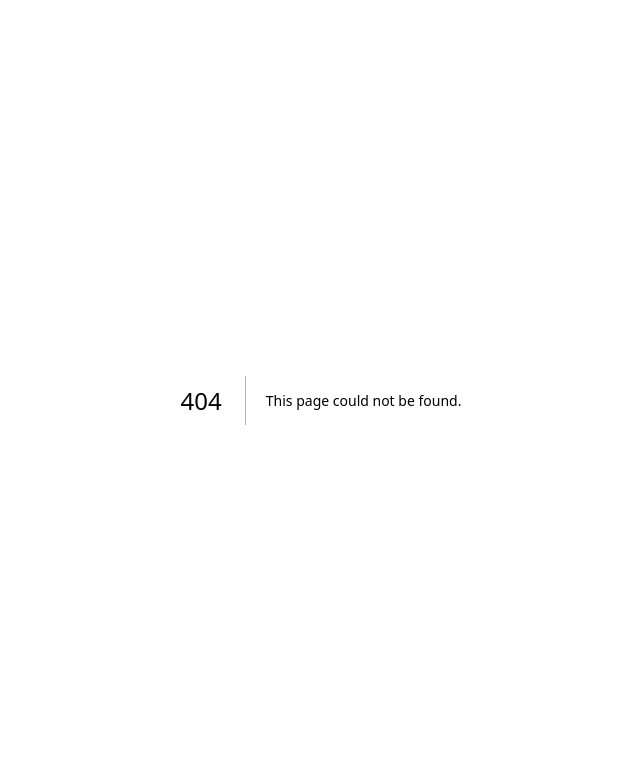
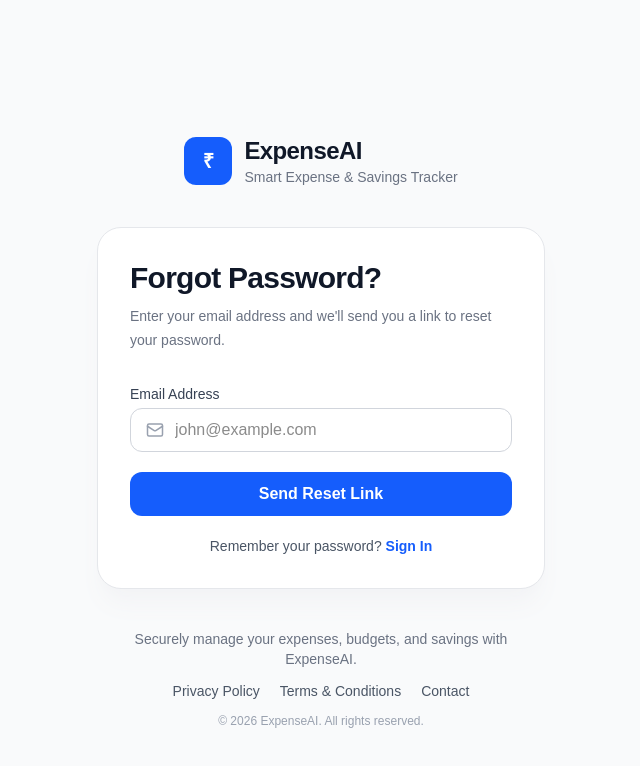
Before and after one commit to TIRK3Y/expense, a Next.js app: page /forgot-password in a window 1280 px wide. Before the commit this address had no page. Shown: the top 766 px of the page, without its empty margins (319-959 px from the left). Built offline with nearby package versions, Linux system fonts and the light colour scheme.

Commit message:
Forgot Password Page

```diff
--- /dev/null
+++ b/src/app/(auth)/forgot-password/page.tsx
@@ -0,0 +1,18 @@
+import AuthHeader from "@/components/auth/AuthHeader";
+import AuthCard from "@/components/auth/AuthCard";
+import ForgotPasswordForm from "@/components/auth/ForgotPasswordForm";
+
+export default function ForgotPasswordPage() {
+  return (
+    <>
+      <AuthHeader />
+
+      <AuthCard
+        title="Forgot Password?"
+        subtitle="Enter your email address and we'll send you a link to reset your password."
+      >
+        <ForgotPasswordForm />
+      </AuthCard>
+    </>
+  );
+}
--- /dev/null
+++ b/src/components/auth/ForgotPasswordForm/ForgotPasswordForm.tsx
@@ -0,0 +1,75 @@
+"use client";
+
+import Link from "next/link";
+import { LoaderCircle, Mail } from "lucide-react";
+import { useState } from "react";
+
+const ForgotPasswordForm = () => {
+  const [loading] = useState(false);
+
+  const handleSubmit = async (event: React.FormEvent<HTMLFormElement>) => {
+    event.preventDefault();
+
+    const formData = new FormData(event.currentTarget);
+
+    const email = formData.get("email") as string;
+
+    console.log({ email });
+
+    // TODO:
+    // Send password reset email using Supabase
+    // Redirect to confirmation page or show success toast
+  };
+
+  return (
+    <form onSubmit={handleSubmit} className="space-y-5">
+      <div>
+        <label
+          htmlFor="email"
+          className="mb-1 block text-sm font-medium text-gray-700"
+        >
+          Email Address
+        </label>
+
+        <div className="relative">
+          <Mail
+            size={18}
+            className="absolute left-4 top-1/2 -translate-y-1/2 text-gray-400"
+          />
+
+          <input
+            id="email"
+            name="email"
+            type="email"
+            placeholder="john@example.com"
+            autoComplete="email"
+            required
+            className="h-11 w-full rounded-xl border border-gray-300 pl-11 pr-4 transition focus:border-blue-600 focus:ring-2 focus:ring-blue-100"
+          />
+        </div>
+      </div>
+
+      <button
+        type="submit"
+        disabled={loading}
+        className="flex h-11 w-full items-center justify-center gap-2 rounded-xl bg-blue-600 font-semibold text-white transition hover:bg-blue-700 disabled:cursor-not-allowed disabled:opacity-70"
+      >
+        {loading && <LoaderCircle size={18} className="animate-spin" />}
+
+        {loading ? "Sending..." : "Send Reset Link"}
+      </button>
+
+      <p className="text-center text-sm text-gray-600">
+        Remember your password?{" "}
+        <Link
+          href="/login"
+          className="font-semibold text-blue-600 hover:text-blue-700"
+        >
+          Sign In
+        </Link>
+      </p>
+    </form>
+  );
+};
+
+export default ForgotPasswordForm;
--- /dev/null
+++ b/src/components/auth/ForgotPasswordForm/index.ts
@@ -0,0 +1 @@
+export { default } from "./ForgotPasswordForm";
```
